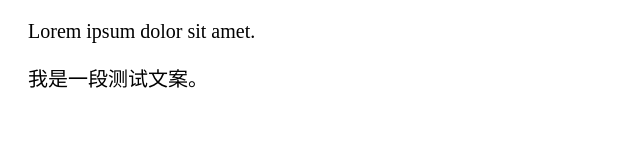
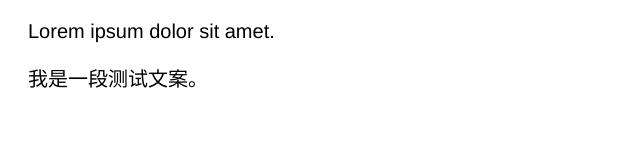
Before and after one commit to JoyNeop/rem-test, a plain HTML site: page index.html in a window 1280 px wide. Shown: the full height of the page, 0-640 px from the left. Drawn offline with Linux system fonts and the light colour scheme.

Commit message:
Use Helvetica Neue

```diff
--- a/index.html
+++ b/index.html
@@ -5,6 +5,7 @@
     <title>Rem Unit Bug Test</title>
     <style>
     html {
+        font-family: 'Helvetica Neue', 'Hiragino Sans GB', sans-serif;
         font-size: 10px;
     }
     p {
```
